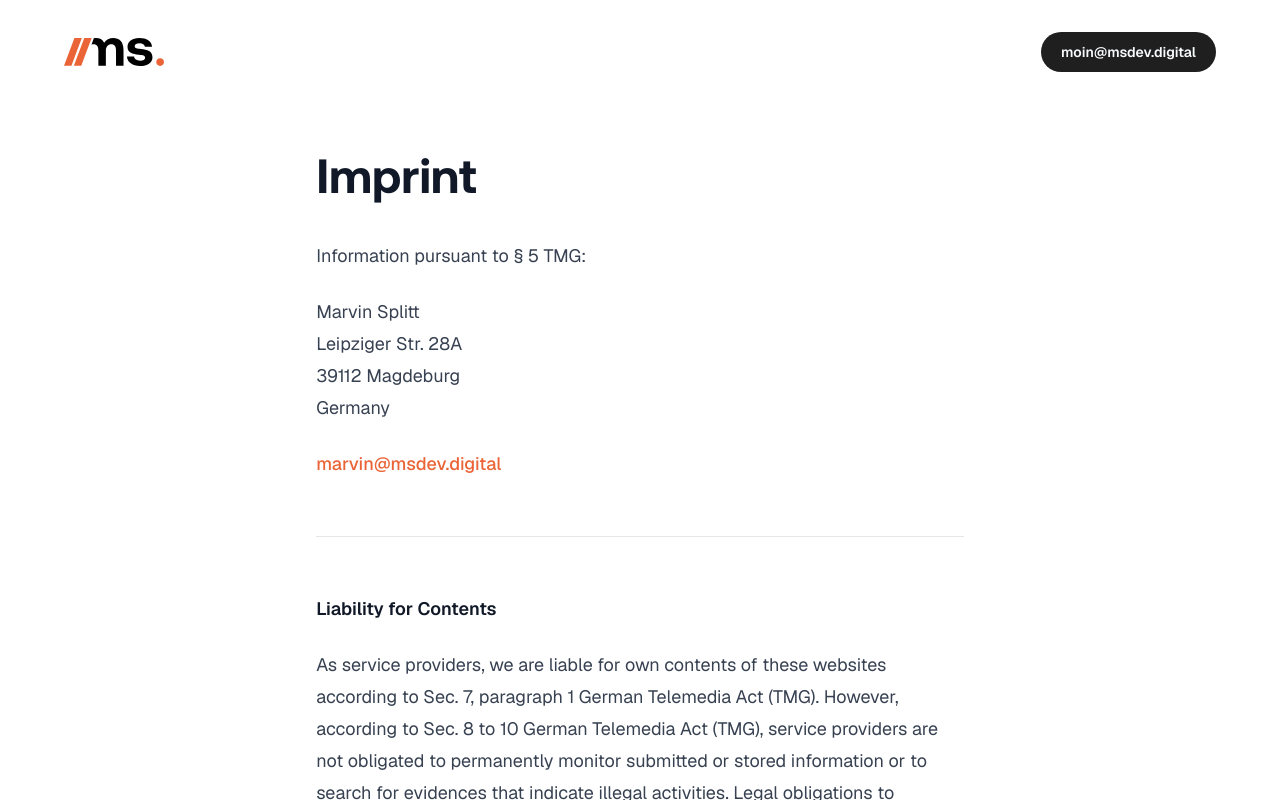
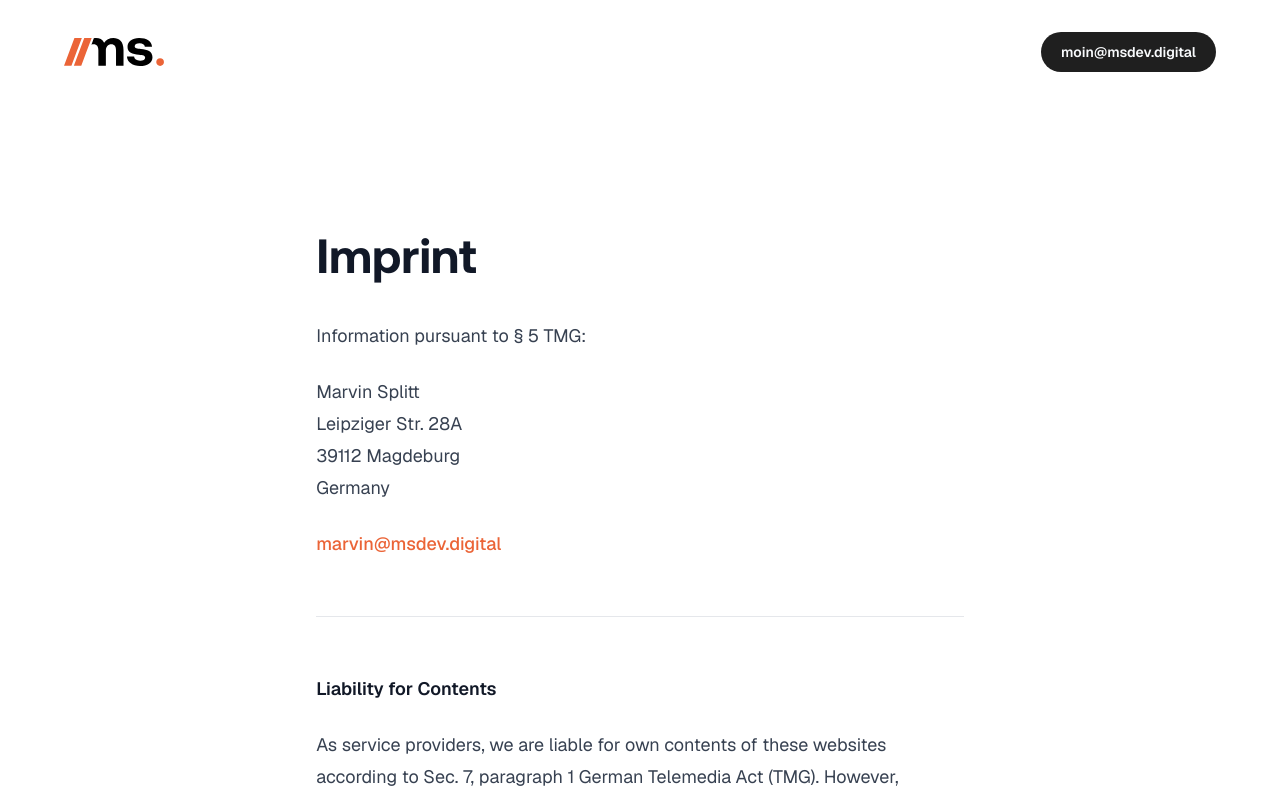
Before and after one commit to marvin-splitt/msdev.digital, a Next.js app: page /imprint in a window 1280 px wide. Shown: the top 800 px of the page. Built offline with nearby package versions, Linux system fonts and the light colour scheme.

Commit message:
fix(layout): adjust padding

```diff
--- a/app/layout.tsx
+++ b/app/layout.tsx
@@ -29,7 +29,7 @@ export default function RootLayout({
         />
       </head>
 
-      <body className="min-h-screen w-full py-8">
+      <body className="min-h-screen w-full">
         <Header />
         <main>{children}</main>
         <Footer />
--- a/components/header.tsx
+++ b/components/header.tsx
@@ -5,7 +5,7 @@ import Logo from "@/public/logos/msdev.svg";
 
 export const Header: React.FC = () => {
   return (
-    <header className="flex flex-row justify-between items-center container !py-0">
+    <header className="flex flex-row justify-between items-center container !pt-8">
       <Link href="/">
         <Image
           src={Logo}
```
